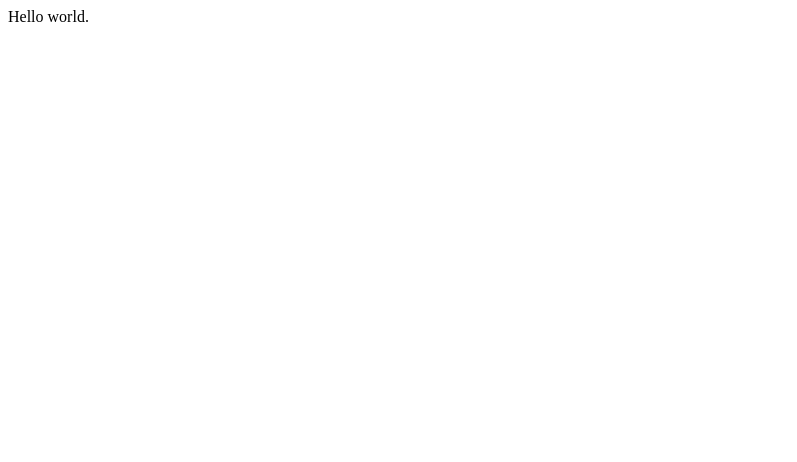
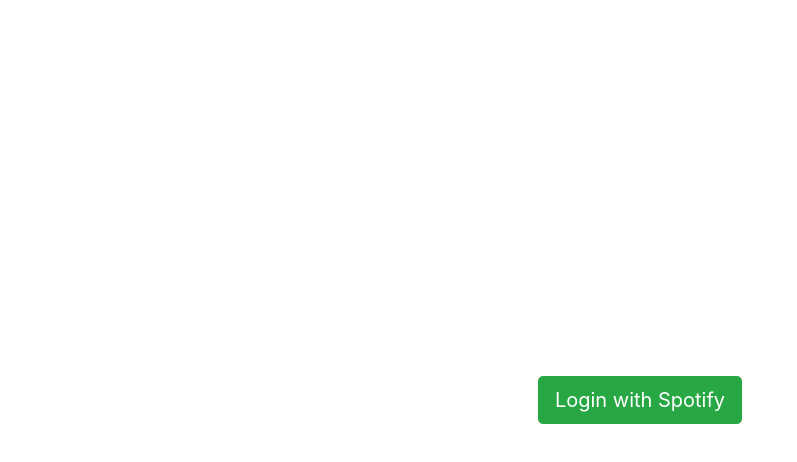
Before and after one commit to jordanwhunter/spotify-portal, a React (Create React App) app in the folder client/: page / in a window 1280 px wide. Shown: the top 462 px of the page, without its empty margins (0-797 px from the left). Built offline with nearby package versions, Linux system fonts and the light colour scheme.

Commit message:
Imported Login component

```diff
--- a/client/src/App.js
+++ b/client/src/App.js
@@ -1,10 +1,10 @@
 import React from 'react';
+import Login from './components/authentication/Login';
+import 'bootstrap/dist/css/bootstrap.min.css';
 
 function App() {
   return (
-    <div className="App">
-      Hello world.
-    </div>
+    <Login />
   );
 }
 
```
